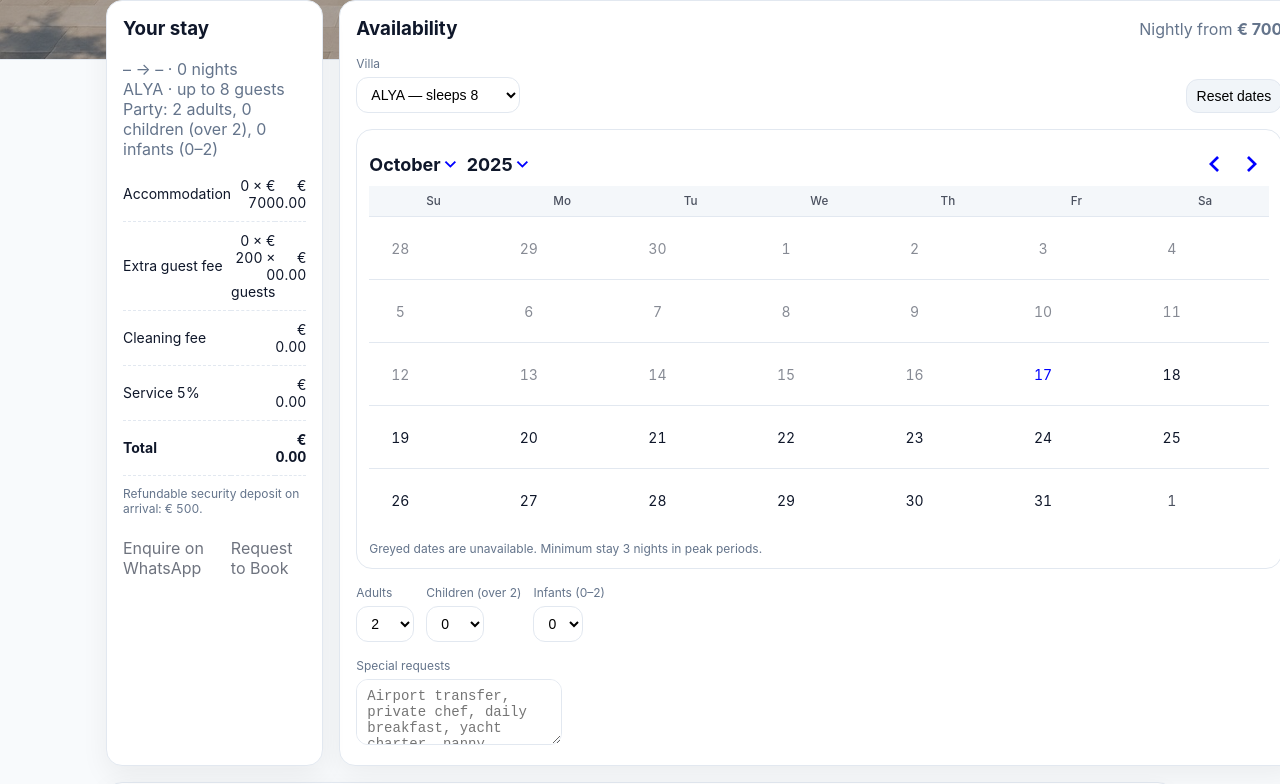
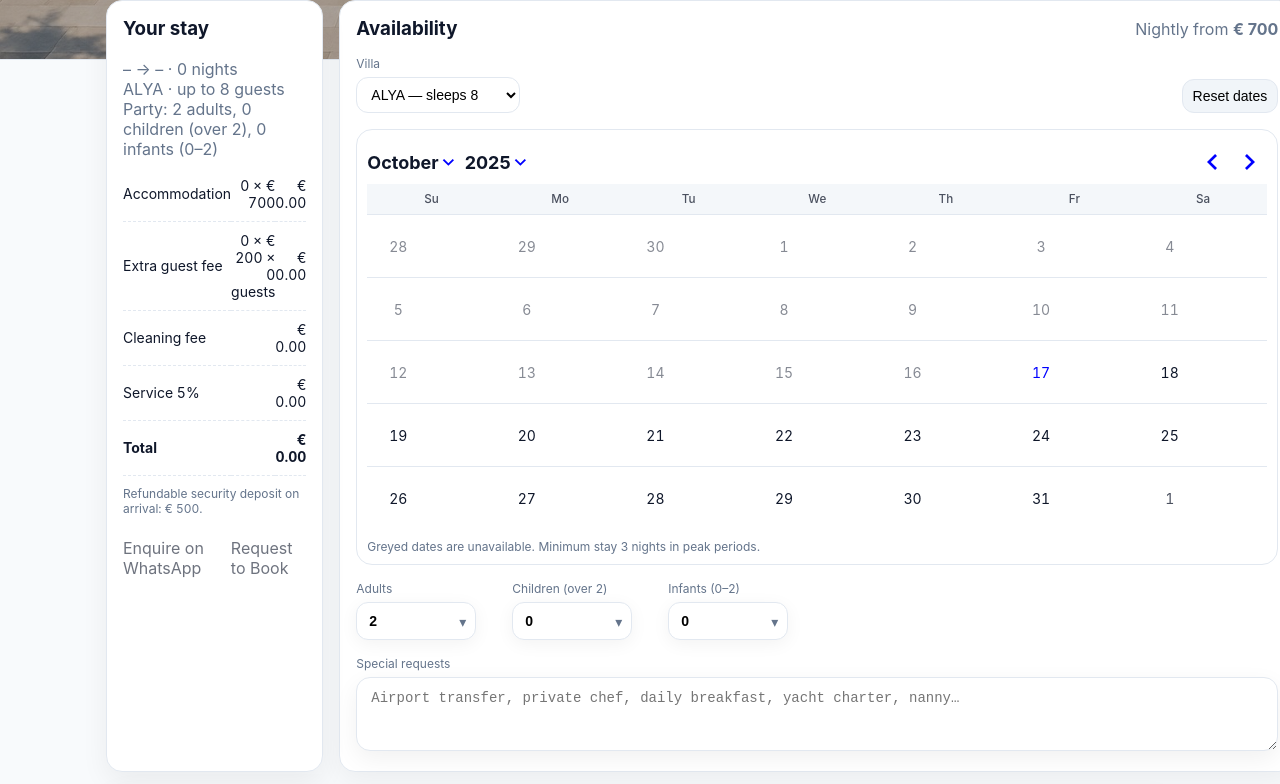
Before and after one commit to dirvass/nest-planner, a React (Vite) app: page /book in a window 1280 px wide. Shown: the part 740-1524 px from the top of the page. Built offline with nearby package versions, Linux system fonts and the light colour scheme.

Commit message:
Update styles.css

```diff
--- a/src/styles.css
+++ b/src/styles.css
@@ -408,3 +408,64 @@ body::after{
   margin: 6px 0;
 }
 .rdp-caption_label{ font-weight:700 }
+/* Make the booking grid put summary first on mobile (price is key) */
+.booking-grid--compact{
+  grid-template-columns: 1.05fr 0.95fr; /* left:right on desktop */
+}
+@media (max-width: 980px){
+  .booking-grid--compact{
+    grid-template-columns: 1fr;
+  }
+  .booking-grid--compact .summary{
+    order: -1;   /* summary first on mobile */
+    margin-bottom: 12px;
+  }
+}
+
+/* Compact calendar card */
+.compact-picker { padding: 10px; }
+.compact-picker .rdp { --rdp-accent-color: #0ea5b7; }
+
+/* Premium select controls */
+.elite-row { gap: 16px; align-items: flex-end; }
+.elite-field { min-width: 140px; }
+
+.select-wrap {
+  position: relative;
+  display: inline-block;
+  width: 120px;
+}
+.select-wrap select{
+  appearance: none;
+  -webkit-appearance: none;
+  -moz-appearance: none;
+  width: 100%;
+  padding: 10px 36px 10px 12px;
+  border: 1px solid var(--border);
+  border-radius: 12px;
+  background: #fff;
+  font-weight: 600;
+  cursor: pointer;
+  box-shadow: 0 4px 18px rgba(2,8,23,.05);
+}
+.select-wrap::after{
+  content: "▾";
+  position: absolute; right: 10px; top: 50%; transform: translateY(-50%);
+  color: #64748b; font-size: 14px; pointer-events: none;
+}
+
+/* Luxe textarea */
+.textarea.luxe{
+  width: 100%;
+  padding: 12px 14px;
+  border: 1px solid var(--border);
+  border-radius: 14px;
+  background: #fff;
+  box-shadow: 0 8px 24px rgba(2,8,23,.06);
+  resize: vertical;
+}
+.textarea.luxe:focus{
+  outline: none;
+  border-color: #0ea5b7;
+  box-shadow: 0 0 0 4px rgba(14,165,183,.12);
+}
```
